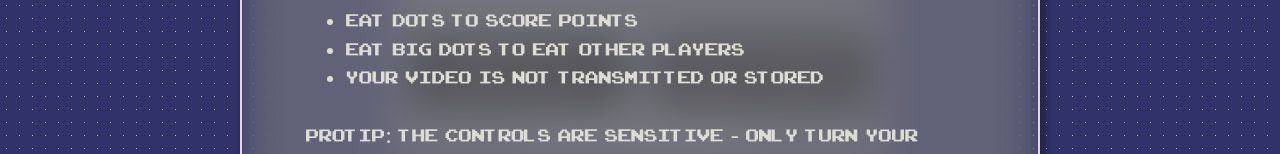
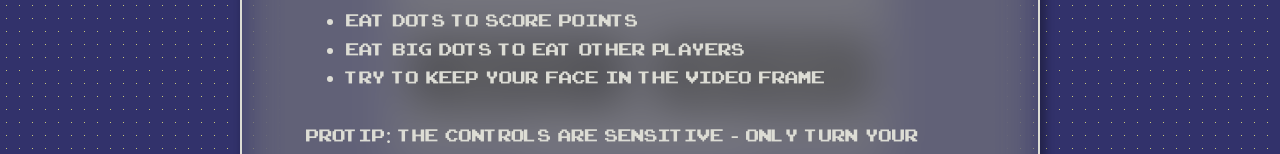
Before and after one commit to nolenroyalty/paccam, a React (Vite) app: page / in a window 1280 px wide. Both pictures are taken after a click on the button "How to Play". Shown: the part 443-597 px from the top of the page. Built offline with nearby package versions, Linux system fonts and the light colour scheme.

Commit message:
tweak tweak tweak

```diff
--- a/src/components/HowToPlay/HowToPlay.js
+++ b/src/components/HowToPlay/HowToPlay.js
@@ -95,7 +95,7 @@ function HowToPlay({
                   <li>Open and close your mouth to go faster</li>
                   <li>Eat dots to score points</li>
                   <li>Eat big dots to eat other players</li>
-                  <li> Your video is not transmitted or stored</li>
+                  <li>Try to keep your face in the video frame</li>
                 </ul>
                 <br />
                 <p>
```
